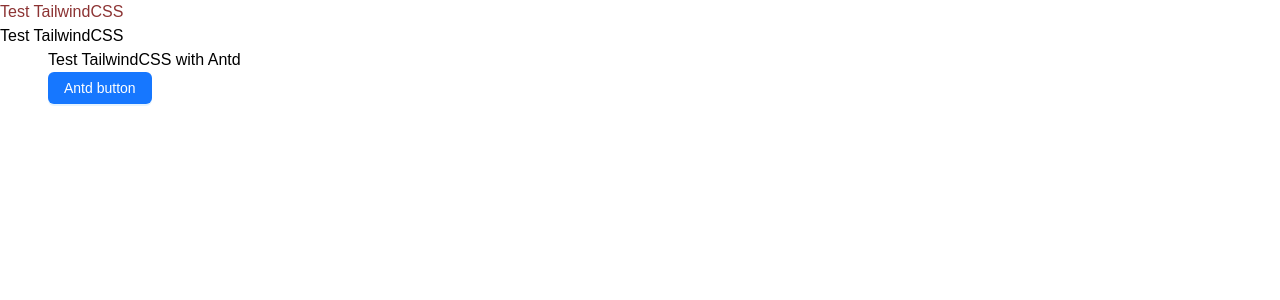
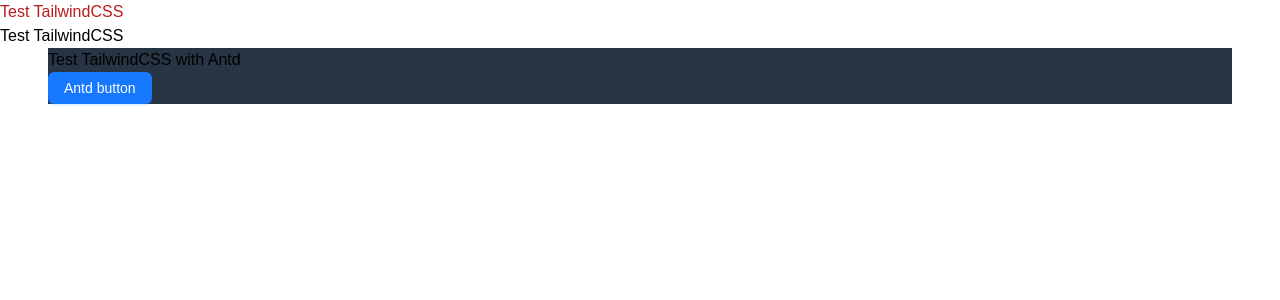
Before and after one commit to shamim-5/next-medical-supplies-client, a Next.js app: page / in a window 1280 px wide. Shown: the top 300 px of the page. Built offline with nearby package versions, Linux system fonts and the light colour scheme.

Commit message:
tailwind issue fixed

```diff
--- a/src/app/globals.css
+++ b/src/app/globals.css
@@ -8,7 +8,6 @@
   box-sizing: border-box;
   padding: 0;
   margin: 0;
-  font-family: "Heebo", sans-serif;
   font-family: "Work Sans", sans-serif;
 }
 
--- a/src/app/page.tsx
+++ b/src/app/page.tsx
@@ -3,9 +3,9 @@
 export default function HomePage() {
   return (
     <div>
-      <h1 className="text-red-900/90">Test TailwindCSS</h1>
+      <h1 className="text-red-700 font-heebo">Test TailwindCSS</h1>
       <p>Test TailwindCSS</p>
-      <div className="mx-12 ">
+      <div className="mx-12 bg-gray-dark">
         <h2>Test TailwindCSS with Antd</h2>
         <Button type="primary">Antd button</Button>
       </div>
--- a/tailwind.config.ts
+++ b/tailwind.config.ts
@@ -7,7 +7,19 @@
     "./src/app/**/*.{js,ts,jsx,tsx,mdx}",
   ],
   theme: {
-    extend: {},
+    extend: {
+      colors: {
+        light: "#C0BCCA",
+        dark: "#0F0E11",
+
+        "gray-dark": "#273444",
+        "gray-light": "#d3dce6",
+      },
+      fontFamily: {
+        heebo: ["Heebo", "sans-serif"],
+        work: ["Work Sans", "sans-serif"],
+      },
+    },
   },
   plugins: [],
 
```
